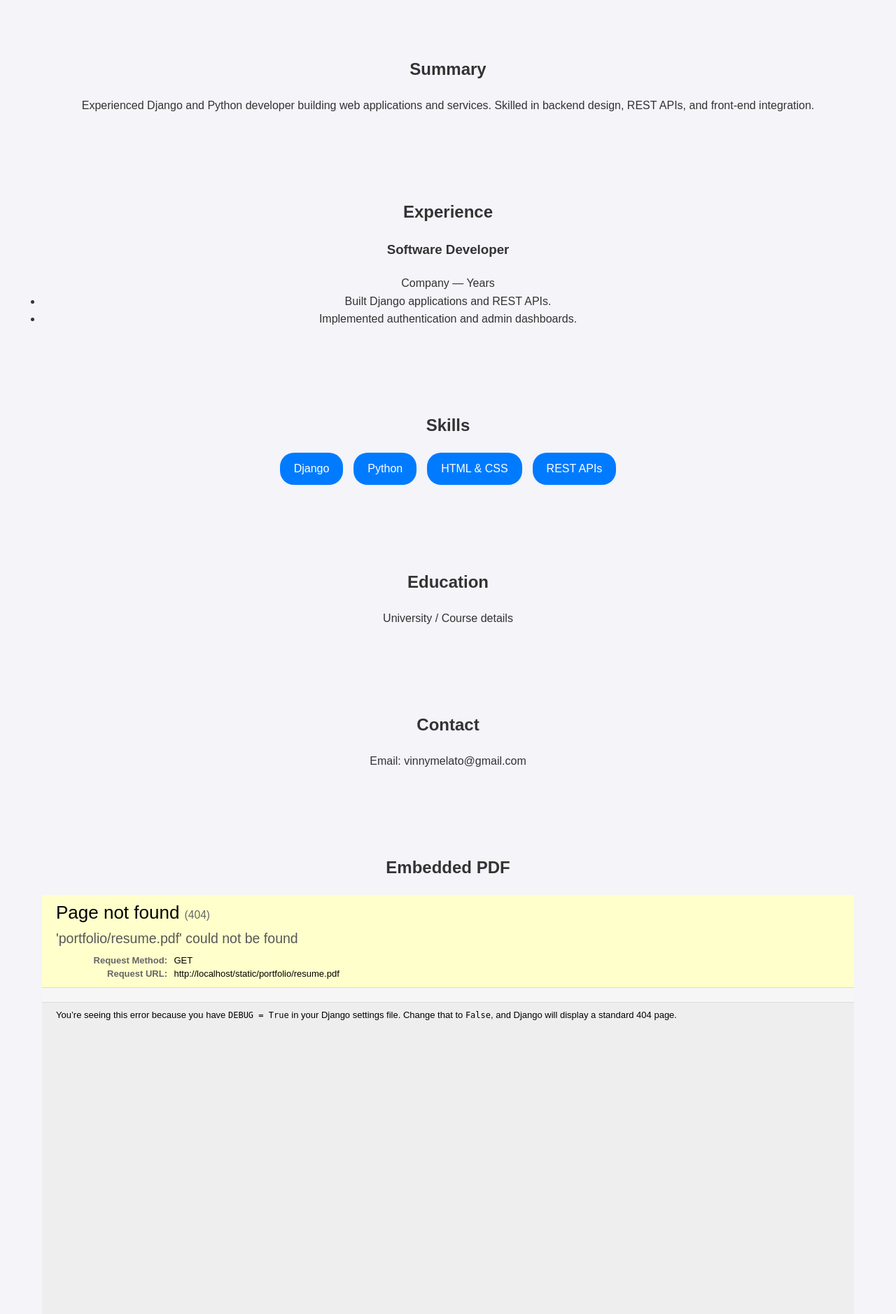
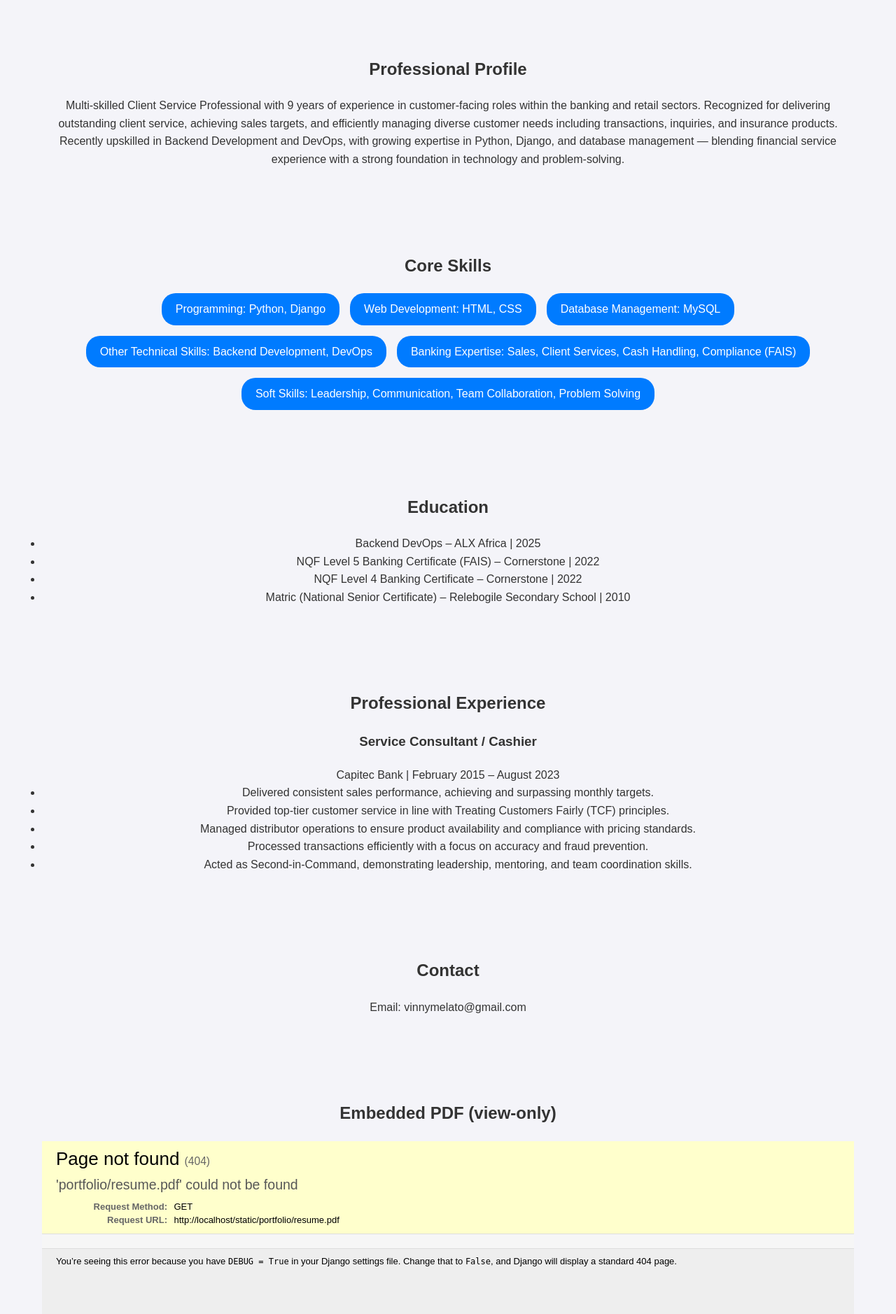
Before and after one commit to VinnyMelato/myprofile, a Django app: template portfolio/templates/portfolio/resume.html in a window 1280 px wide. Shown: the part 237-2115 px from the top of the page at 70% size. Run offline with Django 3.2, Linux system fonts and the light colour scheme; the template is opened without the code that fills it, so the values that code supplies are empty.

Commit message:
Update resume page with professional profile and experience

```diff
--- a/portfolio/templates/portfolio/resume.html
+++ b/portfolio/templates/portfolio/resume.html
@@ -29,33 +29,43 @@
 
     <main class="container">
         <section class="section">
-            <h2>Summary</h2>
-            <p>Experienced Django and Python developer building web applications and services. Skilled in backend design, REST APIs, and front-end integration.</p>
+            <h2>Professional Profile</h2>
+            <p>Multi-skilled Client Service Professional with 9 years of experience in customer-facing roles within the banking and retail sectors. Recognized for delivering outstanding client service, achieving sales targets, and efficiently managing diverse customer needs including transactions, inquiries, and insurance products. Recently upskilled in Backend Development and DevOps, with growing expertise in Python, Django, and database management — blending financial service experience with a strong foundation in technology and problem-solving.</p>
         </section>
 
         <section class="section">
-            <h2>Experience</h2>
-            <h3>Software Developer</h3>
-            <p>Company — Years</p>
-            <ul>
-                <li>Built Django applications and REST APIs.</li>
-                <li>Implemented authentication and admin dashboards.</li>
-            </ul>
-        </section>
-
-        <section class="section">
-            <h2>Skills</h2>
+            <h2>Core Skills</h2>
             <ul class="skills-list">
-                <li>Django</li>
-                <li>Python</li>
-                <li>HTML & CSS</li>
-                <li>REST APIs</li>
+                <li>Programming: Python, Django</li>
+                <li>Web Development: HTML, CSS</li>
+                <li>Database Management: MySQL</li>
+                <li>Other Technical Skills: Backend Development, DevOps</li>
+                <li>Banking Expertise: Sales, Client Services, Cash Handling, Compliance (FAIS)</li>
+                <li>Soft Skills: Leadership, Communication, Team Collaboration, Problem Solving</li>
             </ul>
         </section>
 
         <section class="section">
             <h2>Education</h2>
-            <p>University / Course details</p>
+            <ul>
+                <li>Backend DevOps – ALX Africa | 2025</li>
+                <li>NQF Level 5 Banking Certificate (FAIS) – Cornerstone | 2022</li>
+                <li>NQF Level 4 Banking Certificate – Cornerstone | 2022</li>
+                <li>Matric (National Senior Certificate) – Relebogile Secondary School | 2010</li>
+            </ul>
+        </section>
+
+        <section class="section">
+            <h2>Professional Experience</h2>
+            <h3>Service Consultant / Cashier</h3>
+            <p>Capitec Bank | February 2015 – August 2023</p>
+            <ul>
+                <li>Delivered consistent sales performance, achieving and surpassing monthly targets.</li>
+                <li>Provided top-tier customer service in line with Treating Customers Fairly (TCF) principles.</li>
+                <li>Managed distributor operations to ensure product availability and compliance with pricing standards.</li>
+                <li>Processed transactions efficiently with a focus on accuracy and fraud prevention.</li>
+                <li>Acted as Second-in-Command, demonstrating leadership, mentoring, and team coordination skills.</li>
+            </ul>
         </section>
 
         <section class="section">
@@ -64,11 +74,12 @@
         </section>
 
         <section class="section">
-            <h2>Embedded PDF</h2>
+            <h2>Embedded PDF (view-only)</h2>
             <div style="min-height: 600px;">
                 <iframe src="{% static 'portfolio/resume.pdf' %}" style="width:100%; height:100%; min-height:600px; border:none;"></iframe>
             </div>
-        </main>
+        </section>
+    </main>
 
     <footer>
         <div class="container">
```
